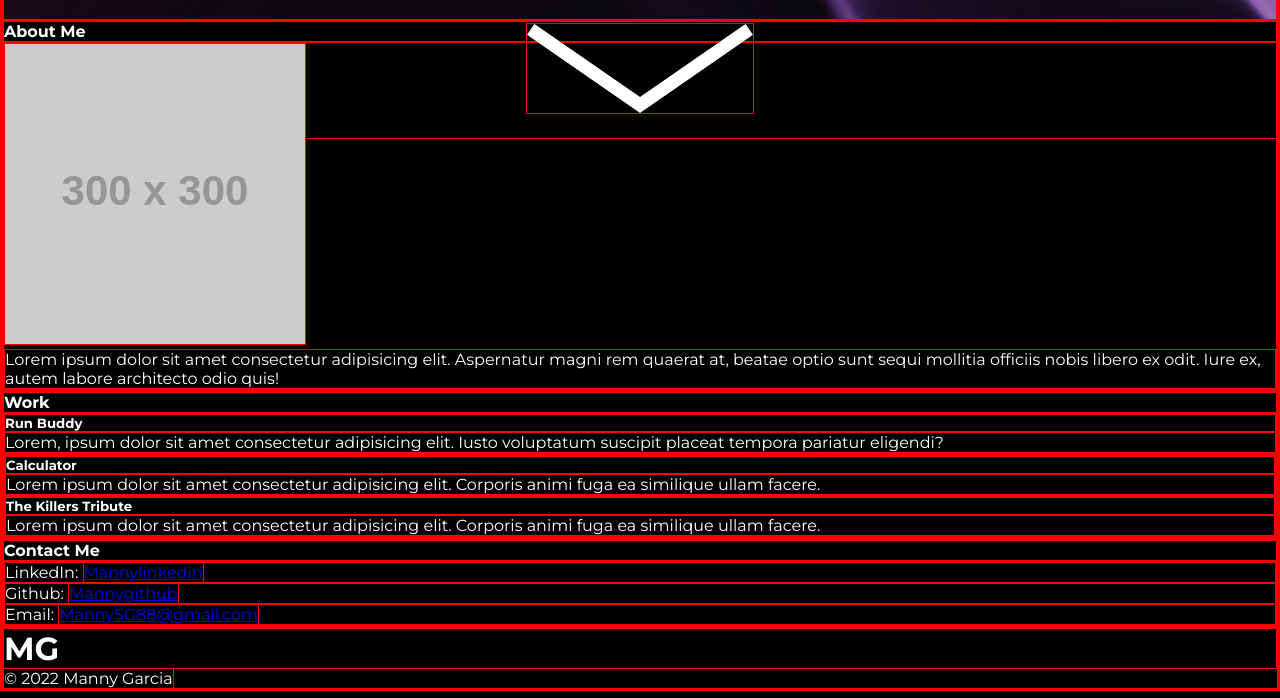
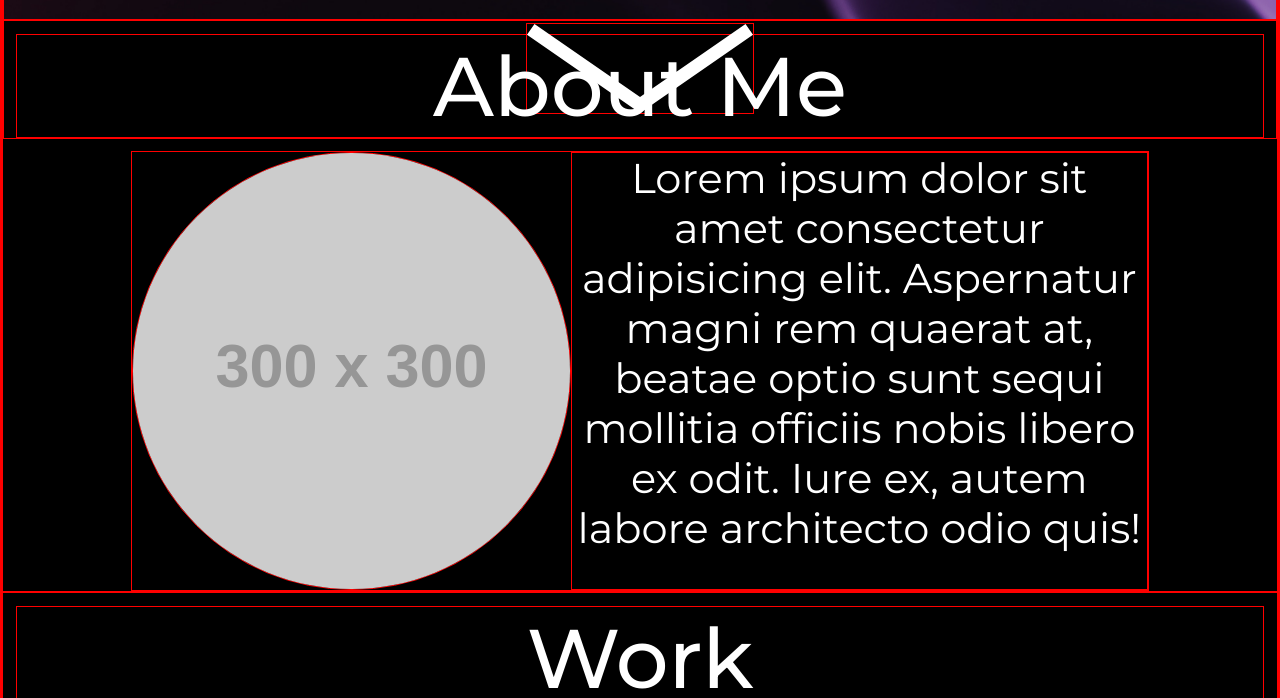
Before and after one commit to mannygarcia98/Challenge-2-Portfolio, a plain HTML site: page index.html in a window 1280 px wide. Shown: the part 782-1480 px from the top of the page. Drawn offline with Linux system fonts and the light colour scheme; placeholder pictures from the web are drawn by us.

Commit message:
added style to about section

```diff
--- a/assets/css/style.css
+++ b/assets/css/style.css
@@ -24,6 +24,13 @@ body {
   width: 100vw; */
   height: 100%;
   width: 100%;
+}
+
+body h4 {
+  font-size: calc(4vh + 4vw);
+  font-weight: 500;
+  text-align: center;
+  margin: 1vw 1vw;
 }
 
 /* Header Styles */
@@ -137,6 +144,26 @@ header nav ul li a:hover {
 /* End Hero Styles */
 
 /* About Styles */
+.about-content-container {
+  display: flex;
+  flex-wrap: wrap;
+  margin: 0 10vw;
+}
+
+.about img {
+  width: 40vw;
+  border-radius: 50%;
+  margin: 0 auto;
+  flex-basis: 300px;
+  flex-grow: 1;
+}
+
+.about p {
+  flex-basis: 300px;
+  flex-grow: 2;
+  font-size: calc(2vh + 2vw);
+  text-align: center;
+}
 /* End About Styles */
 
 /* Work Styles */
```
